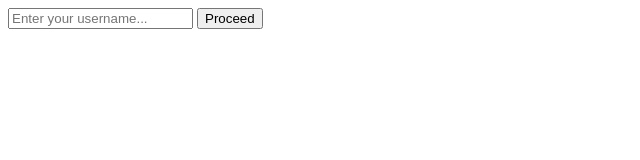
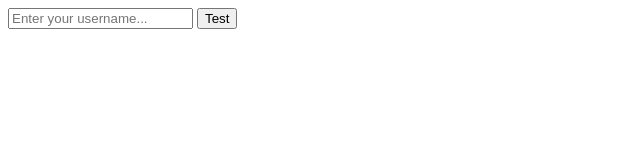
Before and after one commit to martiiless/martiiless.github.io, a plain HTML site: page index.html in a window 1280 px wide. Shown: the full height of the page, 0-640 px from the left. Drawn offline with Linux system fonts and the light colour scheme.

Commit message:
Update index.html

```diff
--- a/index.html
+++ b/index.html
@@ -24,7 +24,7 @@
 <body>
   <div id="username-container">
     <input type="text" id="username-input" placeholder="Enter your username...">
-    <button onclick="checkUsername()">Proceed</button>
+    <button onclick="checkUsername()">Test</button>
   </div>
 
   <div id="chat-container" style="display: none;">
```
